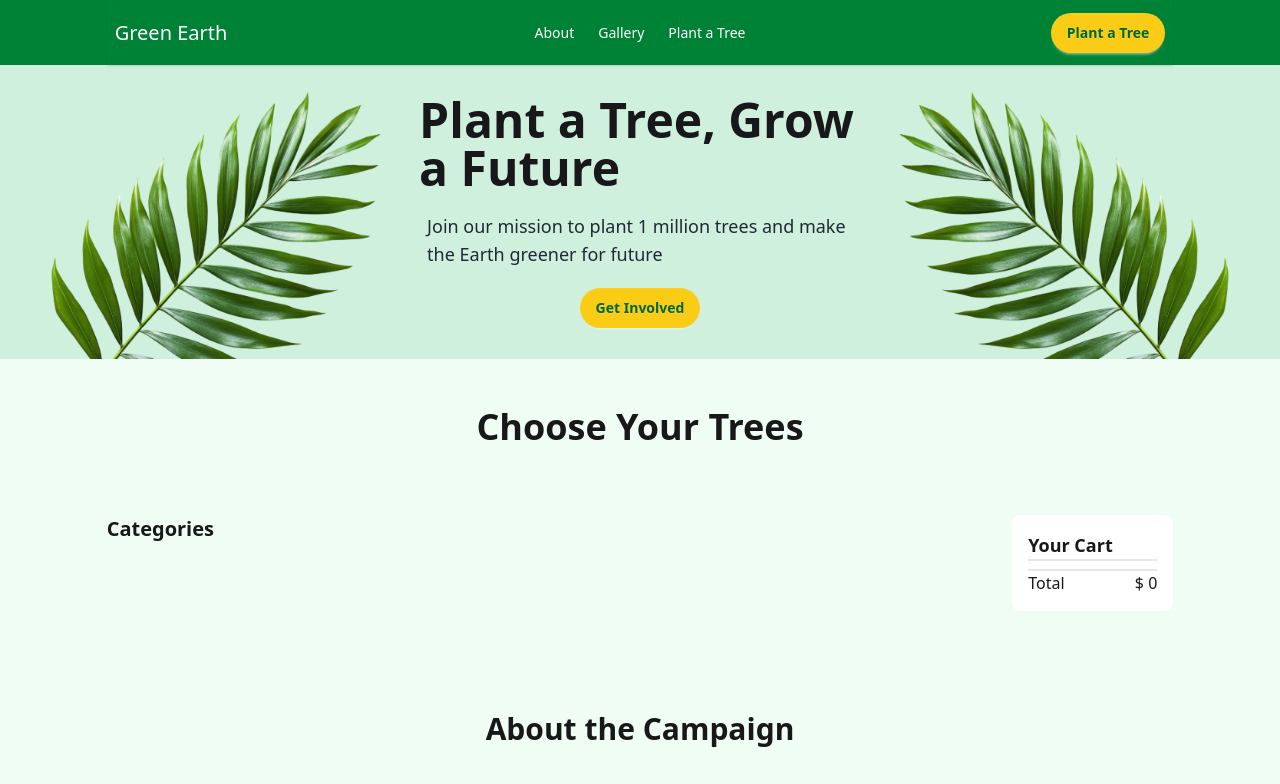
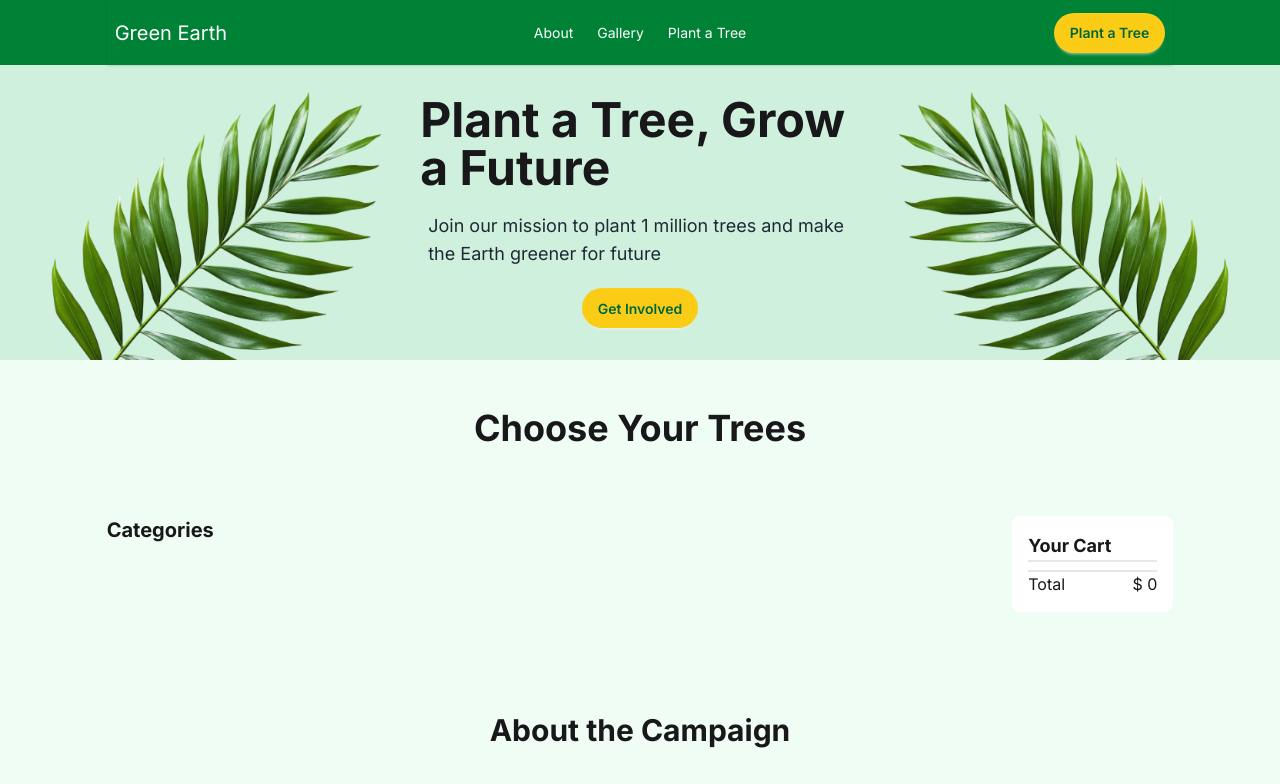
Before and after one commit to Abdullahmasudofficial/assigment06, a plain HTML site: page index.html in a window 1280 px wide. Shown: the top 784 px of the page. Drawn offline with nearby package versions, Linux system fonts and the light colour scheme; no server answers.

Commit message:
added google fonts

```diff
--- a/index.html
+++ b/index.html
@@ -5,9 +5,29 @@
     <meta name="viewport" content="width=device-width, initial-scale=1.0">
     <link href="https://cdn.jsdelivr.net/npm/daisyui@5" rel="stylesheet" type="text/css" />
    <script src="https://cdn.jsdelivr.net/npm/@tailwindcss/browser@4"></script>
+   <link rel="preconnect" href="https://fonts.googleapis.com">
+<link rel="preconnect" href="https://fonts.gstatic.com" crossorigin>
+<link href="https://fonts.googleapis.com/css2?family=Inter:ital,opsz,wght@0,14..32,100..900;1,14..32,100..900&display=swap" rel="stylesheet">
    <link rel="stylesheet" href="https://cdnjs.cloudflare.com/ajax/libs/font-awesome/7.0.1/css/all.min.css" integrity="sha512-2SwdPD6INVrV/lHTZbO2nodKhrnDdJK9/kg2XD1r9uGqPo1cUbujc+IYdlYdEErWNu69gVcYgdxlmVmzTWnetw==" crossorigin="anonymous" referrerpolicy="no-referrer" />
    <link rel="stylesheet" href="./style.css">
     <title>Green Earth Project</title>
+
+
+
+<style>
+  *{
+
+  font-family: "Inter", sans-serif;
+  font-optical-sizing: auto;
+
+
+
+  }
+</style>
+
+
+
+
 </head>
 <body class="w-full mx-auto md:w-full bg-[#F0FDF4]">
 
```
